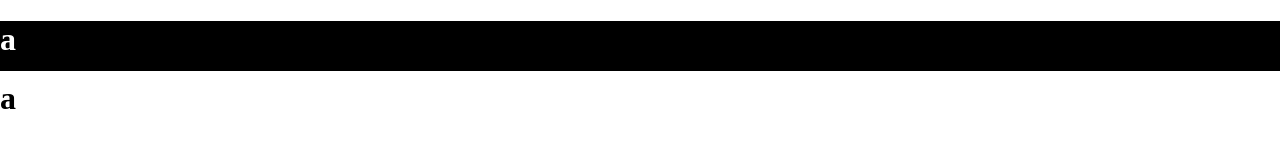
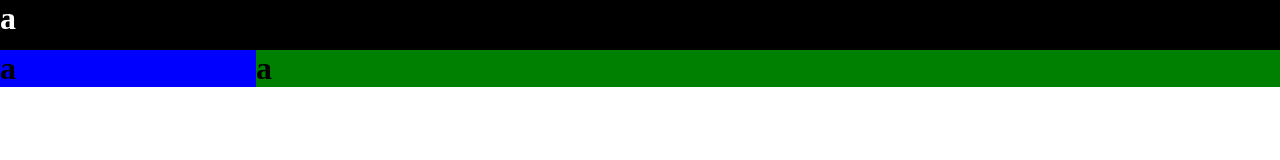
Before and after one commit to magnosfire/daycontrol, a plain HTML site: page agenda.html in a window 1280 px wide. Drawn offline with Linux system fonts and the light colour scheme.

Commit message:
Erro das divs corrigos.

```diff
--- a/agenda.html
+++ b/agenda.html
@@ -1,5 +1,7 @@
 <!DOCTYPE html>
+<html>
 	<head>
+		<meta charset="utf-8">
 		<meta name="viewport" content="width=device-width, initial-scale=1, maximum-scale=1">
 		<link rel="stylesheet" type="text/css" href="static/css/agendacss.css" />
 	</head>
@@ -7,15 +9,14 @@
 	<body>
 		<div class="header">
 			<h1 style="color:white"> a</h1>
-		<div>
+		</div>
+		<div class="menu-left">
+			<h1> a</h1>
+		</div>
 
-		<div class="">
+		<div class="content-right">
 			<h1> a</h1>
-		<div>
-
-		<div class="">
-
-		<div>
+		</div>
 	</body>
 
 
--- a/static/css/agendacss.css
+++ b/static/css/agendacss.css
@@ -1,6 +1,14 @@
 body{
 	margin:0 auto;
+	clear:both;
 }
+* {
+	margin:0;
+	list-style:none;
+	vertical-align:baseline;
+	padding:0 auto;
+}
+
 html{
 	margin:0 auto;
 }
@@ -12,3 +20,19 @@ html{
 	position: relative;
 	margin: 0 auto;
 }
+
+.menu-left{
+	width:20%;
+	height:80%;
+	background-color:blue;
+	position:relative;
+	float:left;
+}
+
+.content-right{
+	margin-left:20%;
+	height:80%;
+	background-color:green;
+	position:relative;
+	width:80%;
+}
```
